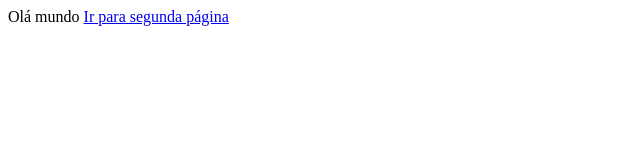
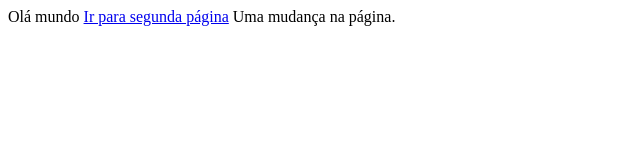
Before and after one commit to heiderlopes/projeto-demo-ale, a plain HTML site: page index.html in a window 1280 px wide. Shown: the whole page, without its empty margins (0-640 px from the left). Drawn offline with Linux system fonts and the light colour scheme.

Commit message:
Uma mudanca na pagina do Ale

```diff
--- a/index.html
+++ b/index.html
@@ -3,6 +3,7 @@
 <body>
     Olá mundo
     <a href="./segunda.html">Ir para segunda página</a>
+    Uma mudança na página.
 </body>
 
 </html>
```
